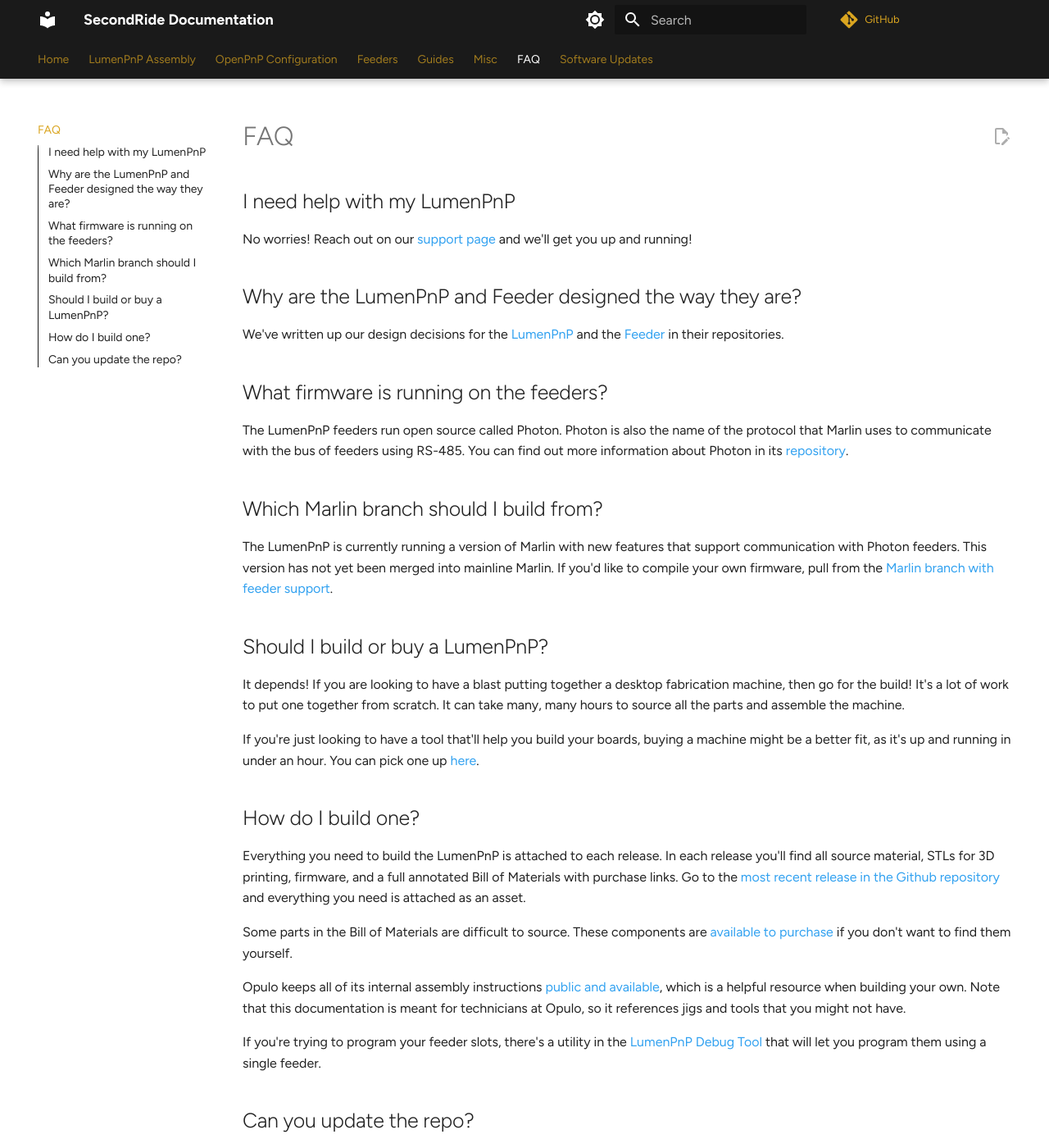
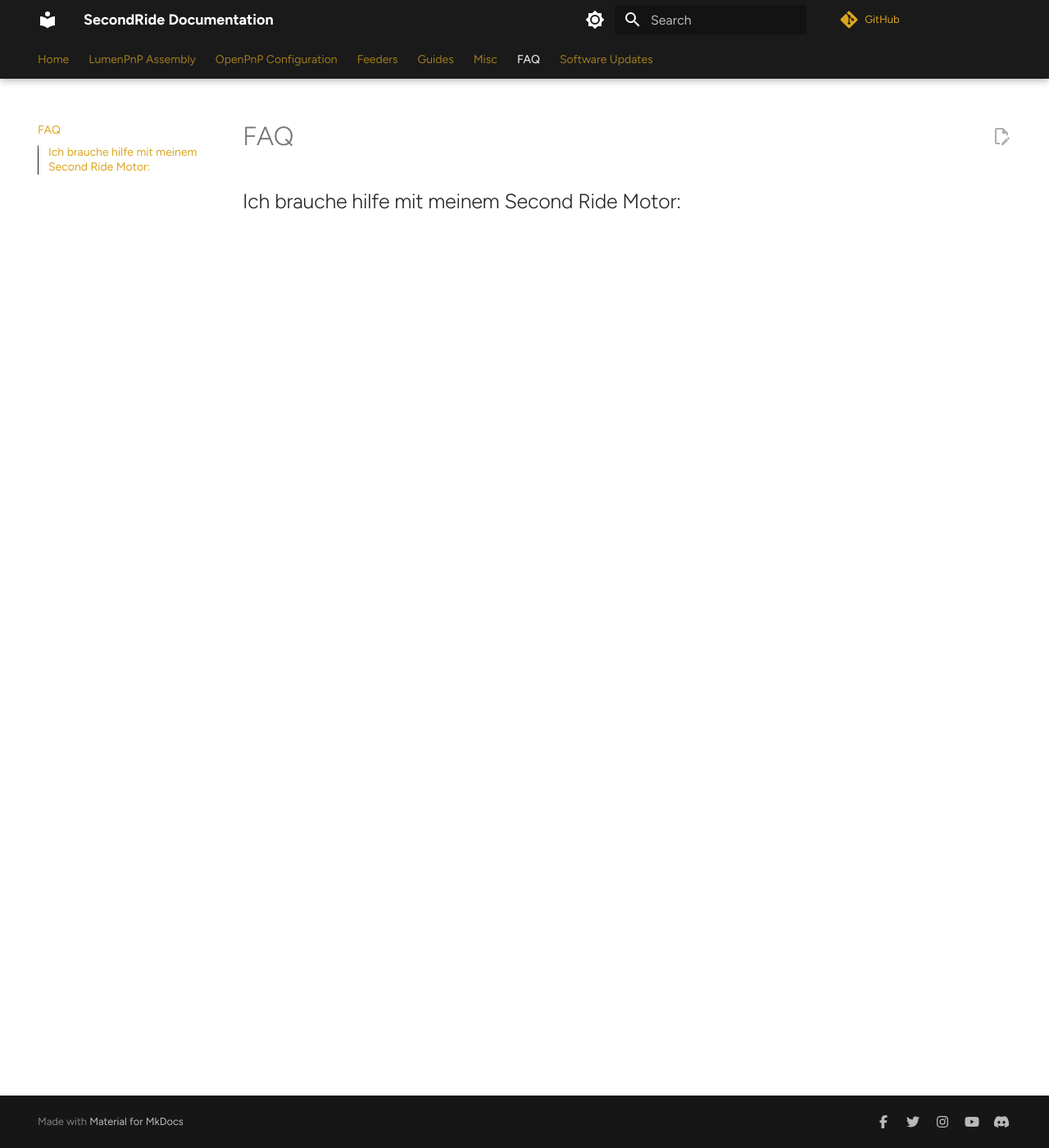
Before and after one commit to lukaskunhardt/secondride-docs, an MkDocs documentation site: the page built from docs/faq/index.md, in a window 1280 px wide and 1400 px high. Shown: the whole window at 82% size. Built offline with MkDocs 1.6.1 and Material for MkDocs 9.7.7, drawn with Linux system fonts in a browser that asks for light colours; comment, search, counter and statistics services are not loaded; some of the changed text lies outside the part shown.

Commit message:
Update index.md

```diff
--- a/docs/faq/index.md
+++ b/docs/faq/index.md
@@ -1,37 +1,3 @@
 # FAQ
 
-## I need help with my LumenPnP
-
-No worries! Reach out on our [support page](https://www.opulo.io/pages/contact-support) and we'll get you up and running!
-
-## Why are the LumenPnP and Feeder designed the way they are?
-
-We've written up our design decisions for the [LumenPnP](https://github.com/opulo-inc/lumenpnp/blob/main/DESIGN_DECISIONS.md) and the [Feeder](https://github.com/opulo-inc/feeder/blob/main/DESIGN_DECISIONS.md) in their repositories.
-
-## What firmware is running on the feeders?
-
-The LumenPnP feeders run open source called Photon. Photon is also the name of the protocol that Marlin uses to communicate with the bus of feeders using RS-485. You can find out more information about Photon in its [repository](https://github.com/photonfirmware/photon).
-
-## Which Marlin branch should I build from?
-
-The LumenPnP is currently running a version of Marlin with new features that support communication with Photon feeders. This version has not yet been merged into mainline Marlin. If you'd like to compile your own firmware, pull from the [Marlin branch with feeder support](https://github.com/sphawes/Marlin/tree/feeder-safety).
-
-## Should I build or buy a LumenPnP?
-
-It depends! If you are looking to have a blast putting together a desktop fabrication machine, then go for the build! It's a lot of work to put one together from scratch. It can take many, many hours to source all the parts and assemble the machine.
-
-If you're just looking to have a tool that'll help you build your boards, buying a machine might be a better fit, as it's up and running in under an hour. You can pick one up [here](https://www.opulo.io/products/lumenpnp).
-
-## How do I build one?
-
-Everything you need to build the LumenPnP is attached to each release. In each release you'll find all source material, STLs for 3D printing, firmware, and a full annotated Bill of Materials with purchase links. Go to the [most recent release in the Github repository](https://github.com/opulo-inc/lumenpnp/releases) and everything you need is attached as an asset.
-
-Some parts in the Bill of Materials are difficult to source. These components are [available to purchase](https://www.opulo.io/collections/parts) if you don't want to find them yourself.
-
-Opulo keeps all of its internal assembly instructions [public and available](https://ohai.opulo.io/), which is a helpful resource when building your own. Note that this documentation is meant for technicians at Opulo, so it references jigs and tools that you might not have.
-
-If you're trying to program your feeder slots, there's a utility in the [LumenPnP Debug Tool](https://debug.opulo.io/) that will let you program them using a single feeder.
-
-## Can you update the repo?
-
-Opulo's source repositories are updated continuously. All work is pushed on a daily basis to the relevant feature branch. If you don't see updates in the repo, it's likely you're looking in `main` and the changes are in another branch.
+## Ich brauche hilfe mit meinem Second Ride Motor:
```
